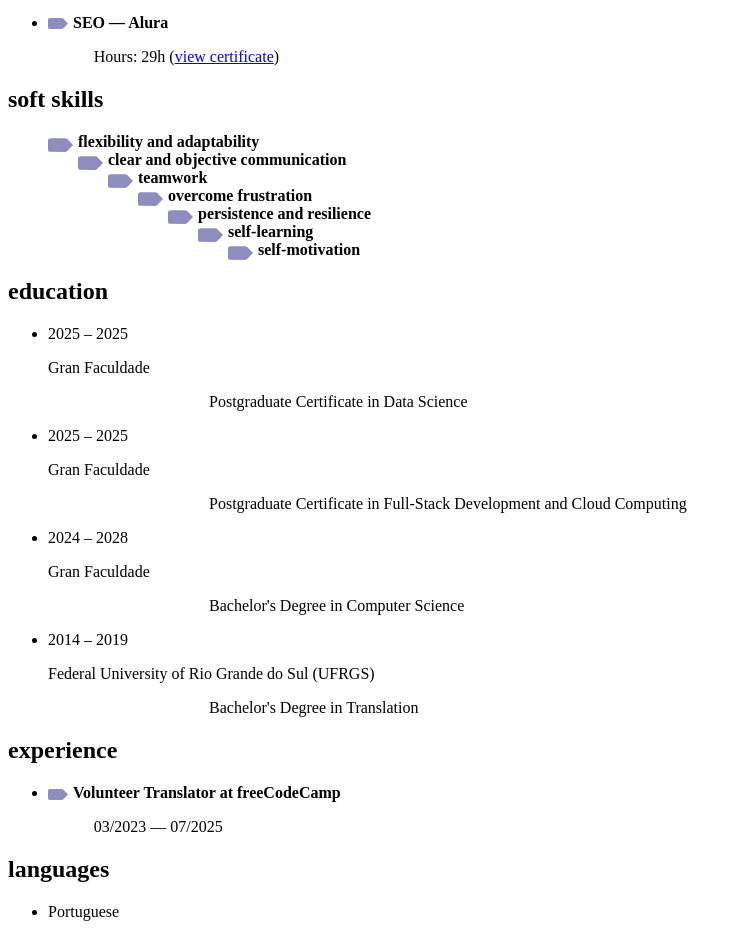
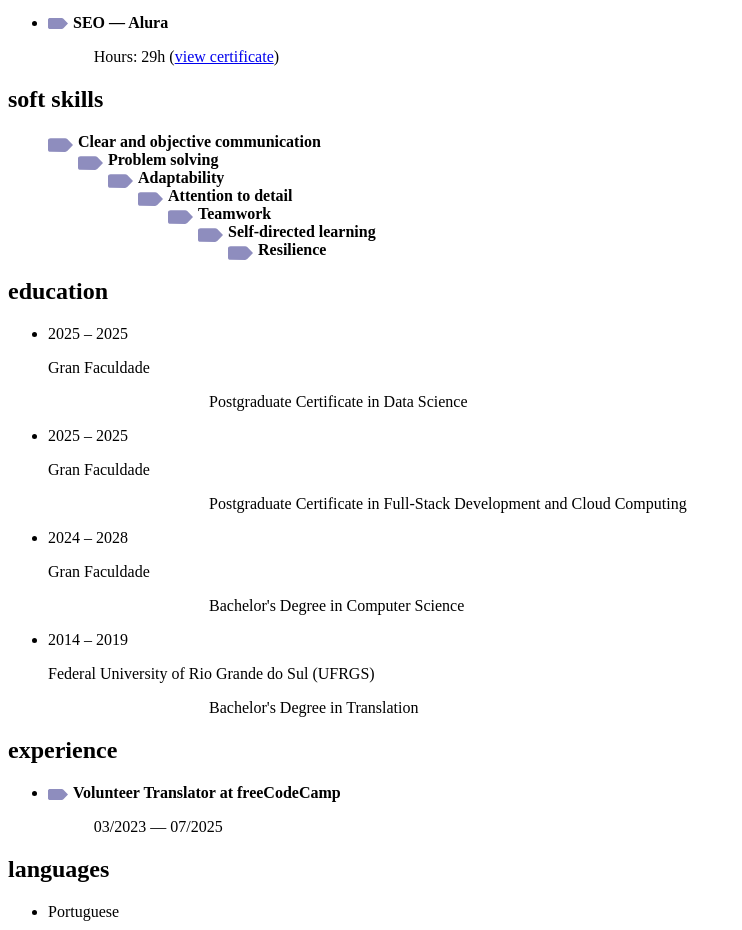
Before and after one commit to joaoeduardogomes/react-cv, a Next.js app in the folder joao-cv/: page / in a window 1280 px wide. Shown: the part 4182-5112 px from the top of the page, without its empty margins (0-742 px from the left). Built offline with nearby package versions, Linux system fonts and the light colour scheme.

Commit message:
update soft skills

```diff
--- a/joao-cv/src/components/SoftSKills/index.jsx
+++ b/joao-cv/src/components/SoftSKills/index.jsx
@@ -8,10 +8,27 @@ export default function SoftSkills() {
 
     const title = currentLanguage === 'en' ? "soft skills" : "habilidades pessoais"
 
-    const softSkill = {
-        en: ["flexibility and adaptability", "clear and objective communication", "teamwork", "overcome frustration", "persistence and resilience", "self-learning", "self-motivation"],
-        pt: ["Flexibilidade e adaptabilidade", "comunicação clara e objetiva", "trabalho em equipe", "lidar com frustração", "persistência e resiliência", "autodidatismo", "automotivação"]
-    }
+    const softSkills = {
+    en: [
+        "Clear and objective communication",
+        "Problem solving",
+        "Adaptability",
+        "Attention to detail",
+        "Teamwork",
+        "Self-directed learning",
+        "Resilience"
+    ],
+    pt: [
+        "Comunicação clara e objetiva",
+        "Resolução de problemas",
+        "Adaptabilidade",
+        "Atenção aos detalhes",
+        "Trabalho em equipe",
+        "Aprendizado autodirigido",
+        "Resiliência"
+    ]
+}
+
 
     return (
         <>
@@ -19,9 +36,9 @@ export default function SoftSkills() {
 
                 <ul className="flex flex-col gap-5 text-lg">
                     {
-                        softSkill[currentLanguage].map((skill) => (
+                        softSkills[currentLanguage].map((skill) => (
                             <li
-                                key={softSkill[currentLanguage].indexOf(skill)}
+                                key={softSkills[currentLanguage].indexOf(skill)}
                                 className="softSkill capitalize"
                             >
                                 {skill}
```
